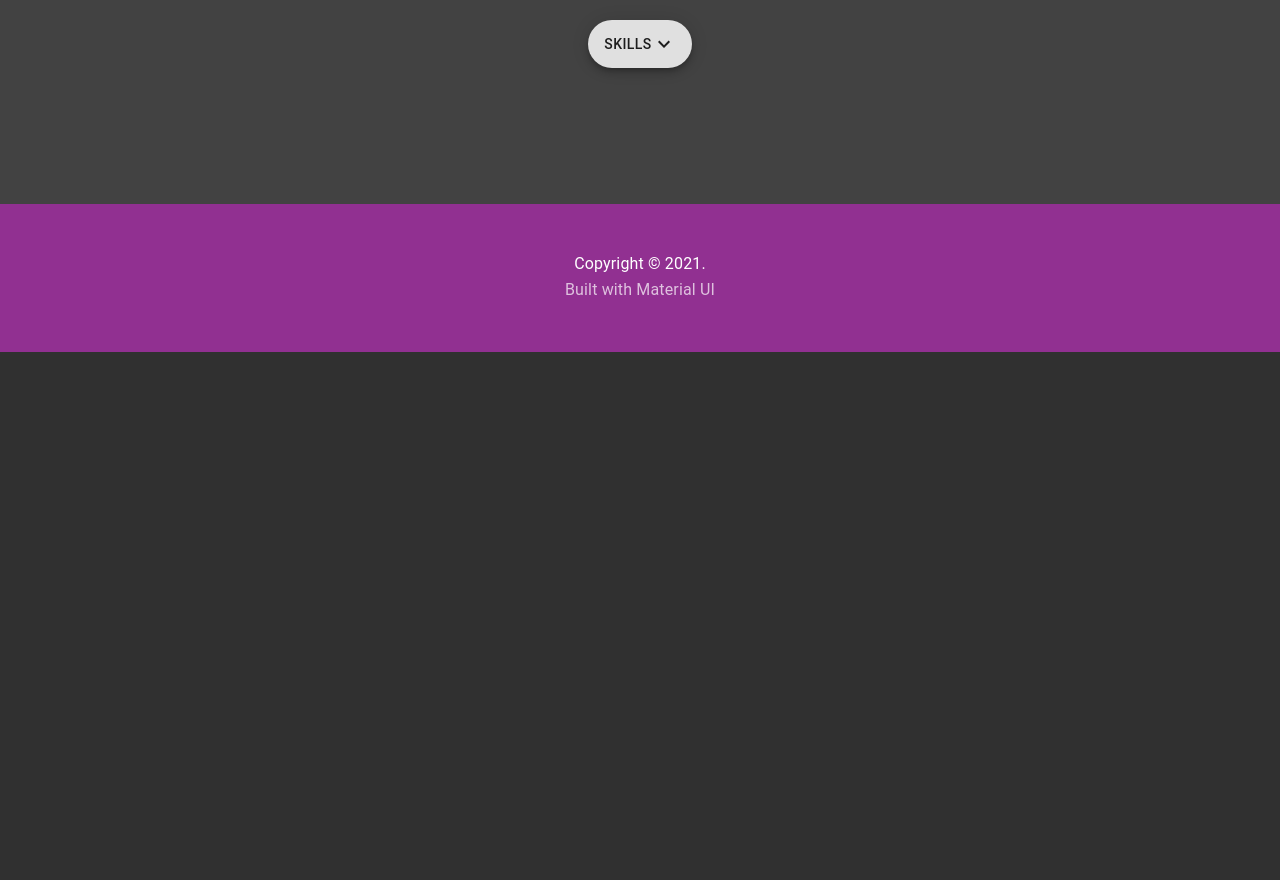
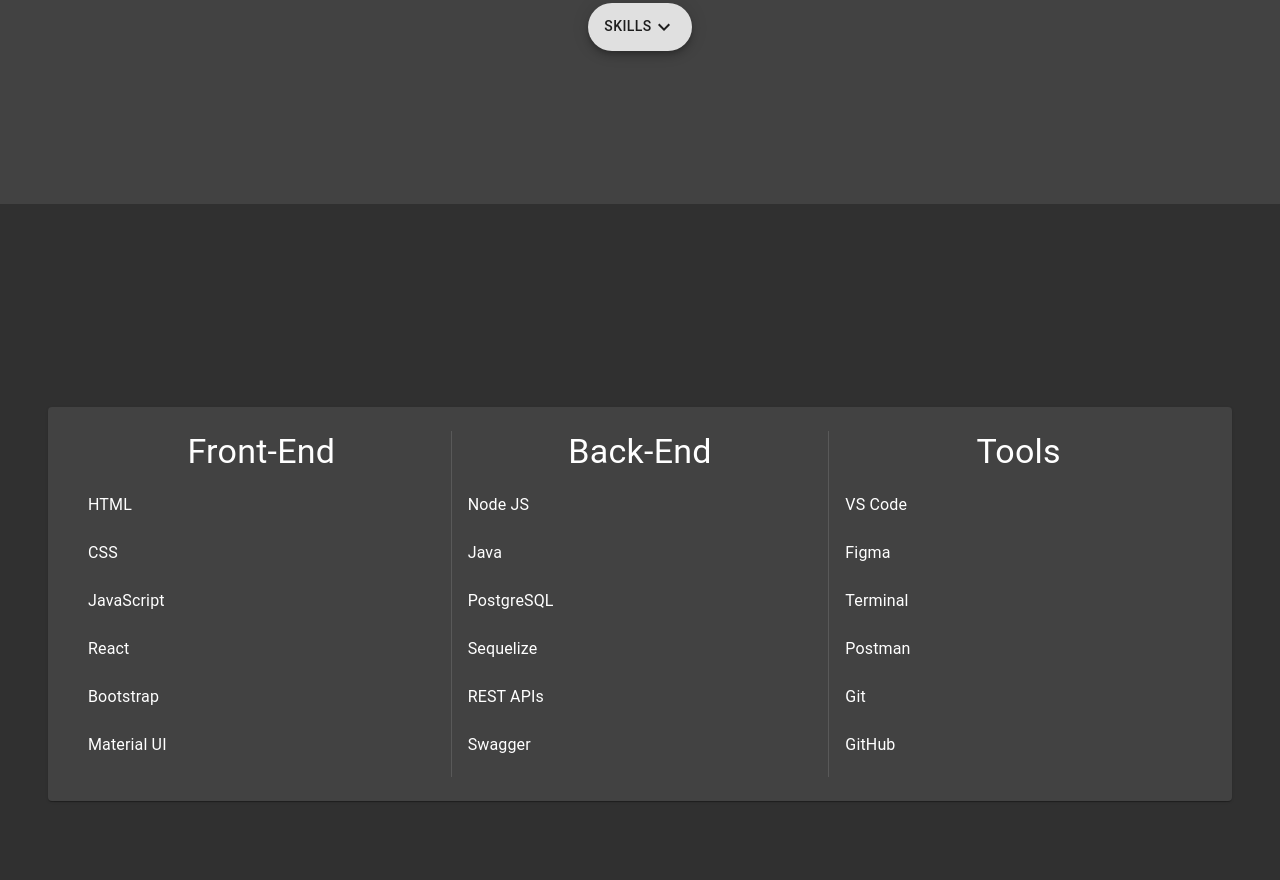
Before and after one commit to CBroaders12/conor-dev-portfolio, a Gatsby site: page / in a window 1280 px wide. Shown: the part 1460-2340 px from the top of the page. Before the commit the page ends 1812 px from the top, so only its background shows below. Built offline with nearby package versions, Linux system fonts and the light colour scheme; Gatsby itself is replaced by a stand-in of ours.

Commit message:
start skills section

```diff
--- a/src/components/Landing/About.jsx
+++ b/src/components/Landing/About.jsx
@@ -11,6 +11,7 @@ import headshot from '../../images/conor-broaders-headshot-square.png';
 const useStyles = makeStyles((theme) => ({
 	root: {
 		backgroundColor: theme.palette.background.paper,
+		padding: theme.spacing(6),
 		height: '100vh',
 	},
 	container: {
@@ -82,7 +83,7 @@ const About = () => {
 				</Grid>
 			</Grid>
 			<Grid container item justifyContent='center'>
-				<Fab size='large' variant='extended'>
+				<Fab size='large' variant='extended' href='#skills'>
 					<Typography variant='button'>Skills</Typography>
 					<ExpandMore />
 				</Fab>
--- a/src/components/Landing/Landing.jsx
+++ b/src/components/Landing/Landing.jsx
@@ -3,6 +3,7 @@ import { makeStyles } from '@material-ui/styles';
 
 import Splash from './Splash';
 import About from './About';
+import Skills from './Skills';
 
 const useStyles = makeStyles((theme) => ({
 	root: {
@@ -16,6 +17,7 @@ const Landing = () => {
 		<div className={classes.root}>
 			<Splash />
 			<About />
+			<Skills />
 		</div>
 	);
 };
--- /dev/null
+++ b/src/components/Landing/Skills.jsx
@@ -0,0 +1,156 @@
+import React from 'react';
+import Grid from '@material-ui/core/Grid';
+import Typography from '@material-ui/core/Typography';
+import Divider from '@material-ui/core/Divider';
+import Paper from '@material-ui/core/Paper';
+import List from '@material-ui/core/List';
+import ListItem from '@material-ui/core/ListItem';
+import ListItemText from '@material-ui/core/ListItemText';
+import { makeStyles } from '@material-ui/styles';
+
+const useStyles = makeStyles((theme) => ({
+	root: {
+		padding: theme.spacing(6),
+		height: '100vh',
+	},
+	container: {
+		maxWidth: theme.breakpoints.values.lg,
+	},
+	paper: {
+		width: '100%',
+		padding: theme.spacing(3),
+	},
+}));
+
+const Skills = () => {
+	const classes = useStyles();
+
+	return (
+		<Grid
+			id='skills'
+			className={classes.root}
+			container
+			direction='column'
+			justifyContent='space-evenly'
+			alignItems='center'
+		>
+			<Grid
+				className={classes.container}
+				container
+				direction='row'
+				alignItems='center'
+				justifyContent='center'
+				spacing={0}
+			>
+				<Paper className={classes.paper}>
+					<Grid
+						className={classes.container}
+						container
+						direction='row'
+						alignItems='center'
+						justifyContent='center'
+						spacing={0}
+					>
+						<Grid
+							item
+							container
+							direction='column'
+							justifyContent='space-between'
+							md={4}
+						>
+							<Typography variant='h4' align='center'>
+								Front-End
+							</Typography>
+							<List>
+								<ListItem>
+									<ListItemText primary='HTML' />
+								</ListItem>
+								<ListItem>
+									<ListItemText primary='CSS' />
+								</ListItem>
+								<ListItem>
+									<ListItemText primary='JavaScript' />
+								</ListItem>
+								<ListItem>
+									<ListItemText primary='React' />
+								</ListItem>
+								<ListItem>
+									<ListItemText primary='Bootstrap' />
+								</ListItem>
+								<ListItem>
+									<ListItemText primary='Material UI' />
+								</ListItem>
+							</List>
+						</Grid>
+						<Divider orientation='vertical' flexItem />
+						<Grid
+							item
+							container
+							direction='column'
+							justifyContent='space-between'
+							md
+						>
+							<Typography variant='h4' align='center'>
+								Back-End
+							</Typography>
+							<List>
+								<ListItem>
+									<ListItemText primary='Node JS' />
+								</ListItem>
+								<ListItem>
+									<ListItemText primary='Java' />
+								</ListItem>
+								<ListItem>
+									<ListItemText primary='PostgreSQL' />
+								</ListItem>
+								<ListItem>
+									<ListItemText primary='Sequelize' />
+								</ListItem>
+								<ListItem>
+									<ListItemText primary='REST APIs' />
+								</ListItem>
+								<ListItem>
+									<ListItemText primary='Swagger' />
+								</ListItem>
+							</List>
+						</Grid>
+						<Divider orientation='vertical' flexItem />
+						<Grid
+							item
+							container
+							direction='column'
+							justifyContent='space-between'
+							md={4}
+						>
+							<Typography variant='h4' align='center'>
+								Tools
+							</Typography>
+							<List>
+								<ListItem>
+									<ListItemText primary='VS Code' />
+								</ListItem>
+								<ListItem>
+									<ListItemText primary='Figma' />
+								</ListItem>
+								<ListItem>
+									<ListItemText primary='Terminal' />
+								</ListItem>
+								<ListItem>
+									<ListItemText primary='Postman' />
+								</ListItem>
+								<ListItem>
+									<ListItemText primary='Git' />
+								</ListItem>
+								<ListItem>
+									<ListItemText primary='GitHub' />
+								</ListItem>
+							</List>
+						</Grid>
+					</Grid>
+				</Paper>
+			</Grid>
+		</Grid>
+	);
+};
+
+export default Skills;
```
